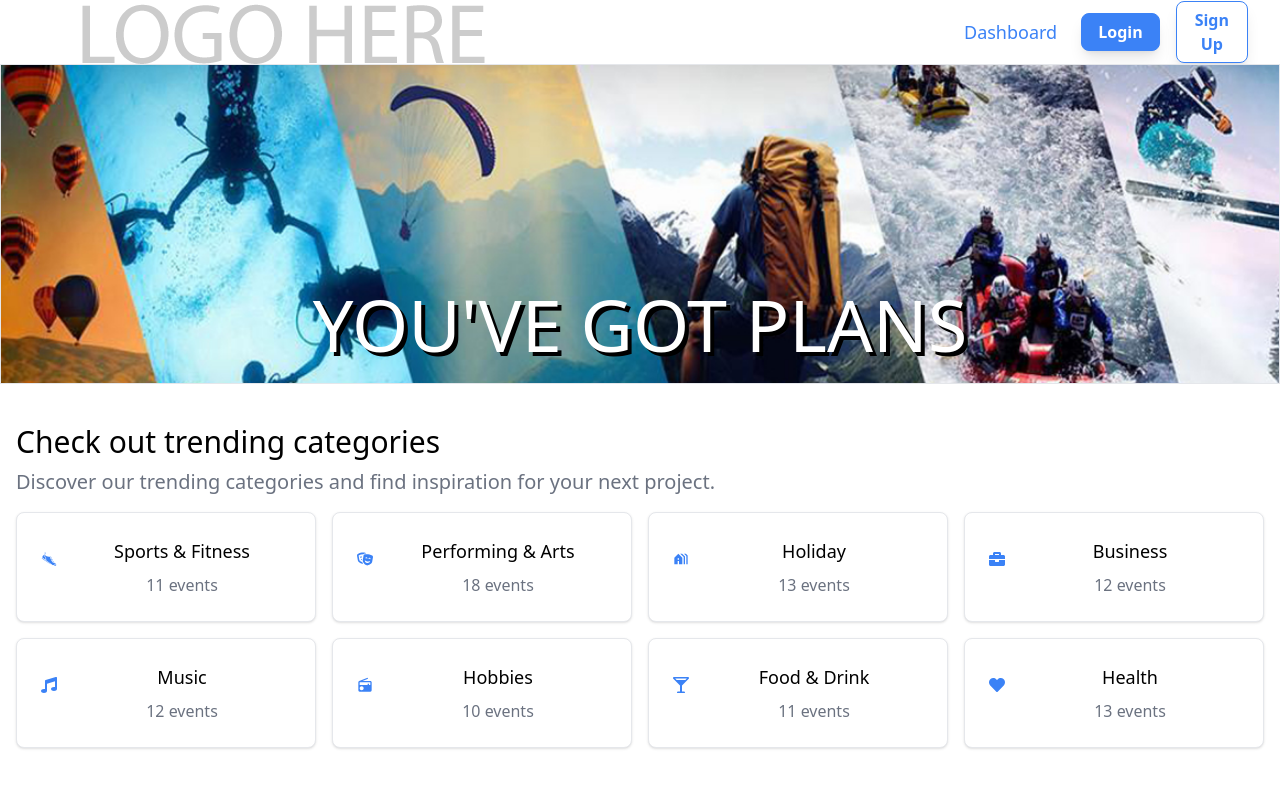
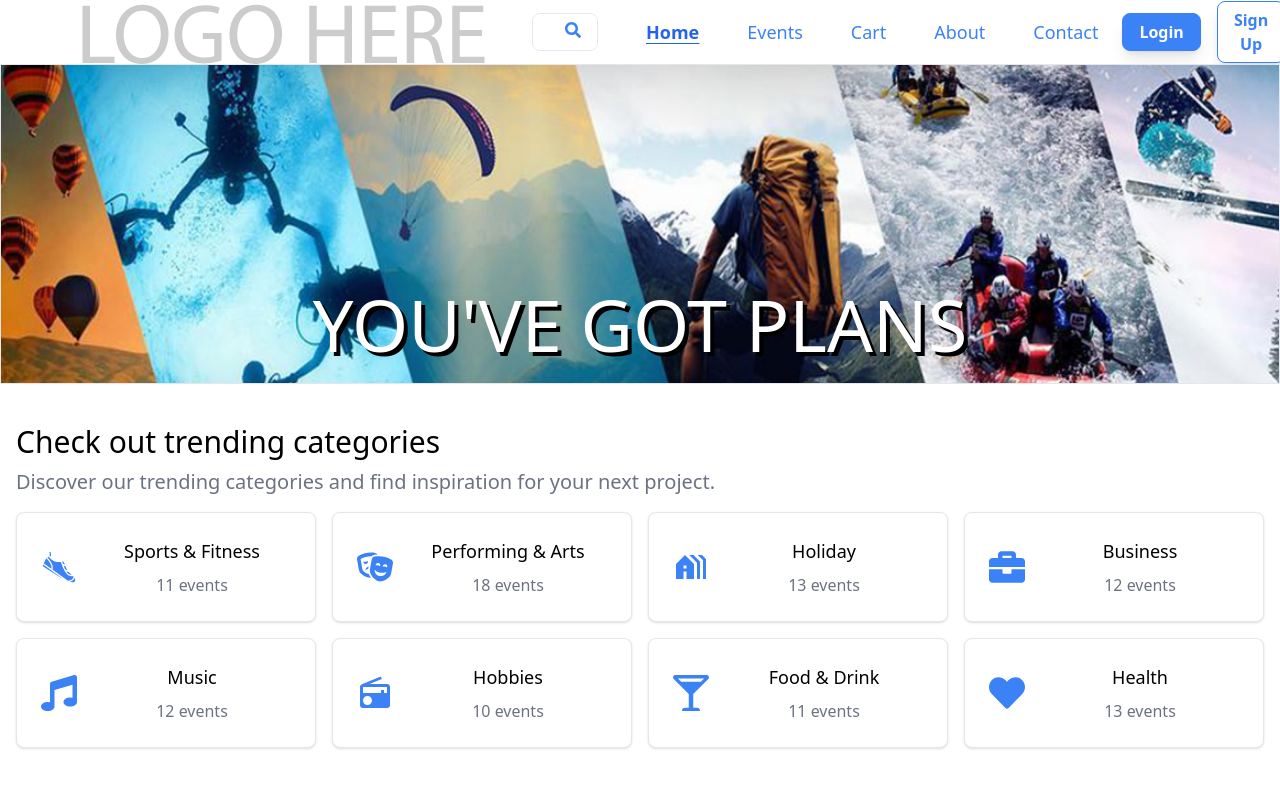
Before and after one commit to abbassays/event-brite, a Next.js app: page / in a window 1280 px wide. Shown: the top 792 px of the page. Built offline with nearby package versions, Linux system fonts and the light colour scheme.

Commit message:
navbar fixes

```diff
--- a/components/Category/CategoryCard.tsx
+++ b/components/Category/CategoryCard.tsx
@@ -11,11 +11,9 @@ const CategoryCard = ({ category, count, onClick }: CategoryType) => {
       // href={`/events?category=${category}`}
     >
       <div className="flex flex-row items-center justify-between md:space-x-4 w-full p-6 bg-white border border-gray-200 rounded-lg shadow">
-        <div className="mb-4">
-          <p className="text-blue-500">
-            <CategoryIcon category={category} />
-          </p>
-        </div>
+        <p className="text-blue-500 text-4xl">
+          <CategoryIcon category={category} />
+        </p>
 
         <div className="w-full text-center items-center">
           <h3 className="text-lg font-medium mb-2">{category}</h3>
--- a/components/CustomUI/Navbar/Navbar.tsx
+++ b/components/CustomUI/Navbar/Navbar.tsx
@@ -30,8 +30,7 @@ function Navbar() {
 
   return (
     <nav className="bg-white shadow">
-      <div className="xl:max-w-7xl md:max-w-5xl sm:max-w-xl mx-auto px-2 sm:px-6 xl:px-8">
-        <div className="flex justify-between h-16">
+      <div className="flex justify-between h-16 mx-auto px-2 sm:px-6 xl:px-8 ">
         <div className="flex-shrink-0 flex items-center">
           <Image
             className="block xl:hidden h-auto w-auto "
@@ -50,14 +49,9 @@ function Navbar() {
         </div>
 
         <div className="flex items-center w-full max-w-xs md:max-w-sm">
-            {customSession?.role === "CUSTOMER" && <SearchBar />}
-
-            <button
-              className="inline-flex items-center justify-center ml-4 p-2 rounded-md text-gray-400 hover:text-gray-500 hover:bg-gray-100 focus:outline-none focus:bg-gray-100 focus:text-gray-500 xl:hidden"
-              onClick={() => setMenuOpen(!menuOpen)}
-            >
-              {menuOpen ? <ImCross /> : <GiHamburgerMenu />}
-            </button>
+          {(customSession?.role === "CUSTOMER" || !customSession) && (
+            <SearchBar />
+          )}
         </div>
 
         <div className="hidden xl:ml-6 xl:flex xl:items-center">
@@ -78,14 +72,20 @@ function Navbar() {
         </div>
 
         {customSession && (
-            <div className="flex items-center">
+          <div className="flex items-center gap-10">
             <AccountManager />
+
+            <button
+              className="inline-flex items-center justify-center ml-4 p-2 rounded-md text-gray-400 hover:text-gray-500 hover:bg-gray-100 focus:outline-none focus:bg-gray-100 focus:text-gray-500 xl:hidden"
+              onClick={() => setMenuOpen(!menuOpen)}
+            >
+              {menuOpen ? <ImCross /> : <GiHamburgerMenu />}
+            </button>
           </div>
         )}
 
-          <div className=" xl:flex justify-between space-x-4 hidden ">
         {!customSession && (
-              <>
+          <div className="xl:flex justify-between space-x-4 hidden">
             <Button variant="primary" onClick={handleLogin}>
               Login
             </Button>
@@ -93,15 +93,14 @@ function Navbar() {
             <Button variant="secondary" onClick={handleSignUp}>
               Sign Up
             </Button>
-              </>
+          </div>
         )}
       </div>
-        </div>
-      </div>
+
       <div
         className={`${
           menuOpen ? "absolute" : "hidden"
-        } xl:hidden border-t bg-white pr-10 right-6 rounded-b-lg z-40 shadow-lg`}
+        } xl:hidden border-t bg-white pr-10 right-2 sm:right-6 xl:right-8 rounded-b-lg z-40 shadow-lg`}
       >
         <div className="px-2 pt-2 pb-3 space-y-1">
           {getNavbarItems(customSession?.role || "").map((item, index) => (
--- a/pages/dashboard/events/[id]/check-in.tsx
+++ b/pages/dashboard/events/[id]/check-in.tsx
@@ -1,13 +1,14 @@
 import React, { useEffect, useState } from "react";
 import { useRouter } from "next/router";
 import { QrReader } from "react-qr-reader";
-import { MdPhotoCamera } from "react-icons/md";
+import { MdQrCodeScanner } from "react-icons/md";
 
 import allEvents from "../../../../utils/all_events.json";
 import { EventType } from "../../../../types";
 
 import Layout from "../../../../components/CustomUI/Layout";
 import Container from "../../../../components/CustomUI/Container";
+import PageLoader from "@/components/CustomUI/PageLoader";
 
 const CheckInPage = () => {
   const router = useRouter();
@@ -24,6 +25,10 @@ const CheckInPage = () => {
     fetchEvent();
   }, [router.query.id, allEvents]);
   const [data, setData] = useState<string>();
+
+  if (!event) {
+    return <PageLoader />;
+  }
 
   return (
     <Layout title="Check In">
@@ -46,12 +51,12 @@ const CheckInPage = () => {
             />
           ) : (
             <div className="w-full h-full flex flex-col justify-center items-center text-gray-500 border border-black rounded-lg">
-              <MdPhotoCamera
+              <MdQrCodeScanner
                 size={100}
                 onClick={() => setStartScan(true)}
                 className="cursor-pointer"
               />
-              <p className="">Press the Camera Icon to Check In</p>
+              <p className="">Press to Scan Event Qr Code</p>
             </div>
           )}
         </div>
--- a/utils/GetListItems.ts
+++ b/utils/GetListItems.ts
@@ -50,7 +50,7 @@ export const getNavbarItems = (role: string) => {
   ];
 
   const filteredNavbarItems =
-    role === "CUSTOMER" ? customerNavbarItems : staffNavbarItems;
+    role === "CUSTOMER" || !role ? customerNavbarItems : staffNavbarItems;
 
   return filteredNavbarItems;
 };
```
Lines whose indentation alone changed are shown as unchanged.
